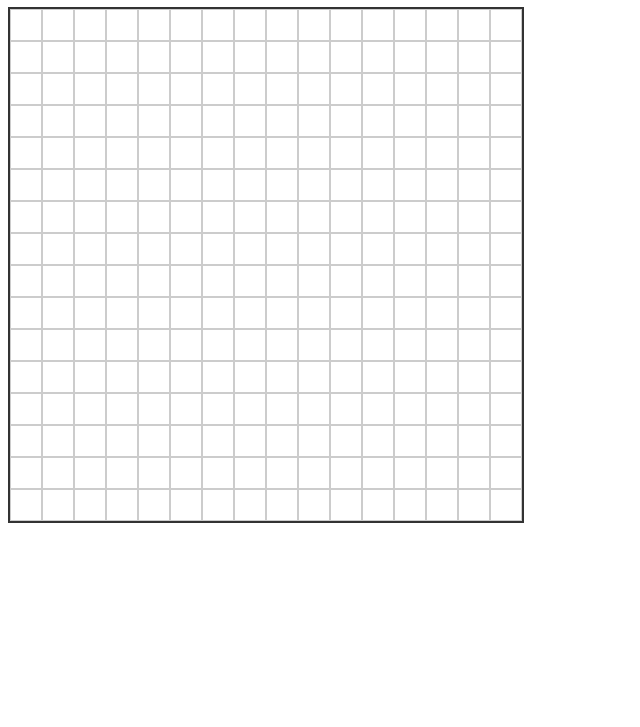
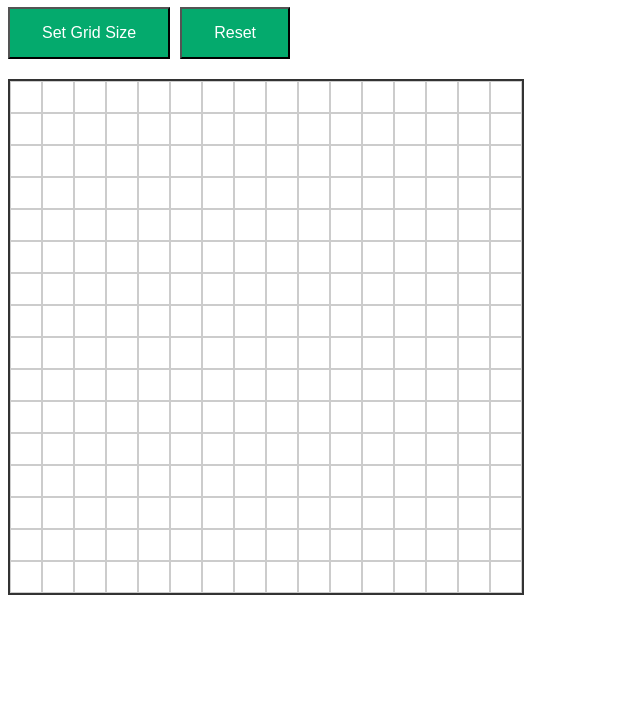
Before and after one commit to Bao-Trinh-Quoc/Etch-a-Sketch, a plain HTML site: page index.html in a window 1280 px wide. Shown: the part 73-800 px from the top of the page, without its empty margins (0-640 px from the left). Drawn offline with Linux system fonts and the light colour scheme.

Commit message:
feat: Add html and css for two buttons resetGrid and setGrid

```diff
--- a/index.html
+++ b/index.html
@@ -9,13 +9,16 @@
 
     <body>
         <h1>Etch-a-Sketch</h1>
+        <div class="button-row">
+            <button id="setGridSize">Set Grid Size</button>
+            <button id="resetGrid">Reset</button>
+        </div>
+
         <div id="grid">
 
         </div>
     </body>
 
-    <script src="script.js" defer>
-
-    </script>
+    <script src="script.js" defer></script>
 
 </html>
--- a/style.css
+++ b/style.css
@@ -7,6 +7,29 @@
     max-height: 9600px;
     border: 2px solid #333;
 }
+.button-row {
+    display: flex;
+    gap: 10px;
+    margin-bottom: 20px;
+
+}
+#setGridSize {
+    background-color: #04AA6D; /* Green */
+    color: white;
+    padding: 15px 32px;
+    text-align: center;
+    text-decoration: none;
+    font-size: 16px;
+}
+#resetGrid {
+    background-color: #04AA6D; /* Green */
+    color: white;
+    padding: 15px 32px;
+    text-align: center;
+    text-decoration: none;
+    font-size: 16px;
+}
+
 /* calc(100% /16) makes each square 1/16th of the container width */
 .square {
     flex: 0 0 calc(100% / 16);
```
